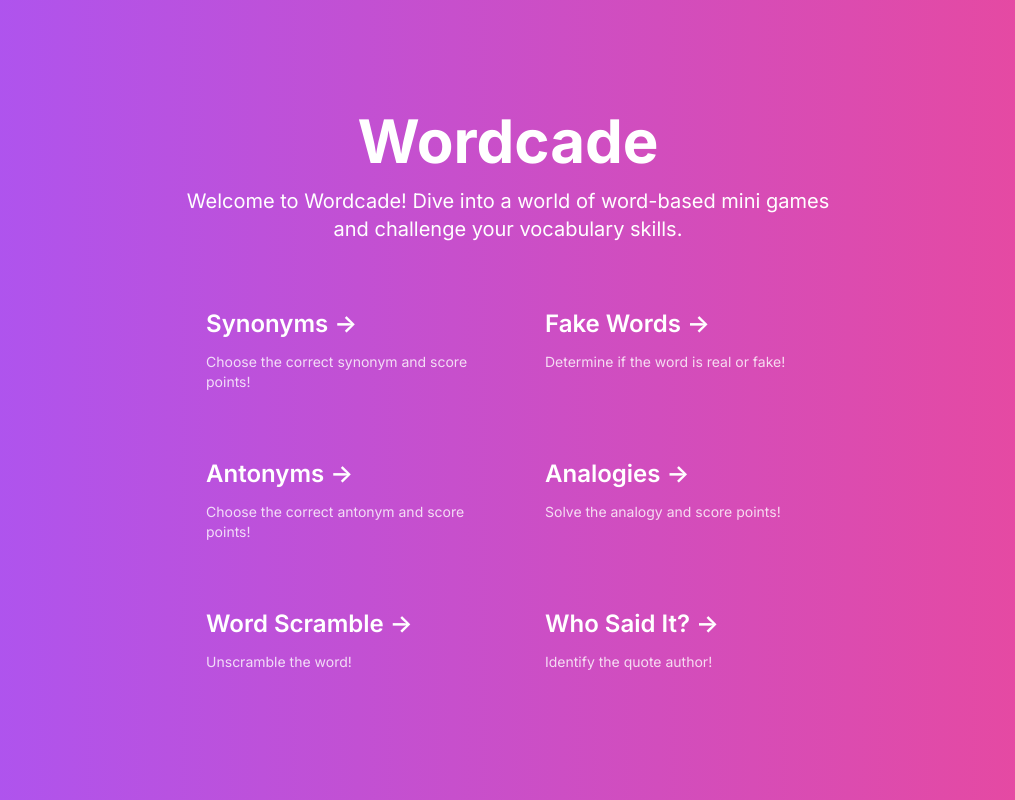
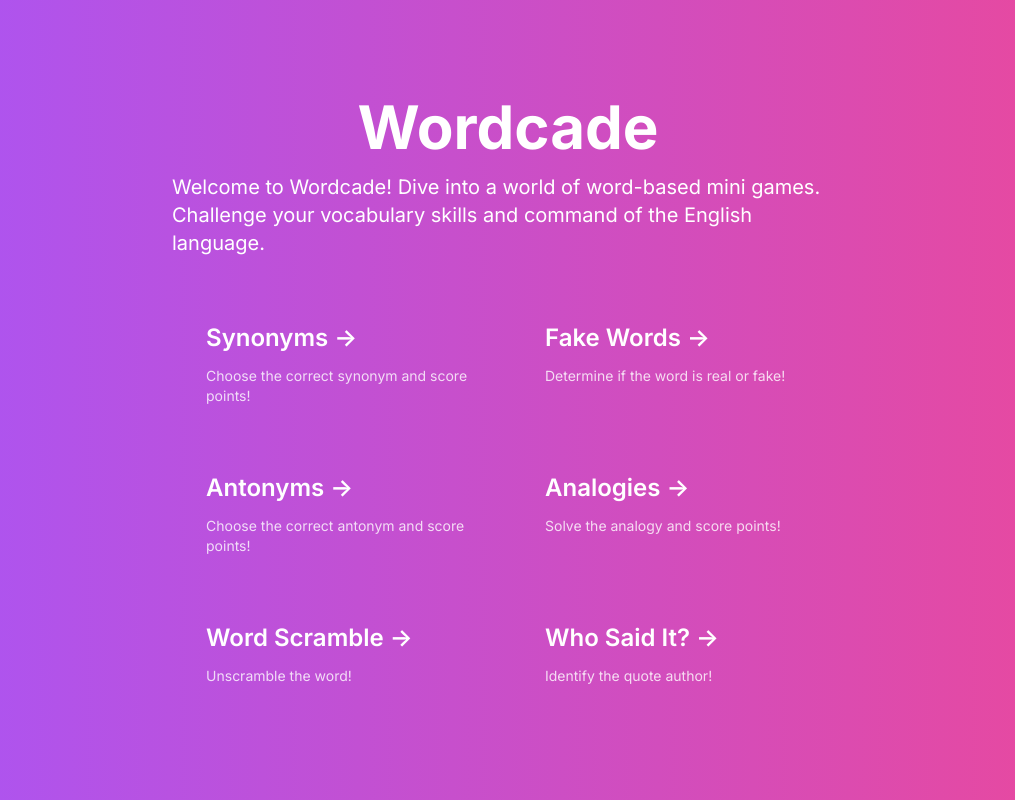
Before and after one commit to daltyboy11/wordcade, a Next.js app: page / in a window 1280 px wide. Shown: the whole page, without its empty margins (132-1147 px from the left). Built offline with nearby package versions, Linux system fonts and the light colour scheme.

Commit message:
update homepage description

```diff
--- a/app/page.tsx
+++ b/app/page.tsx
@@ -41,9 +41,9 @@ export default function Home() {
   return (
     <main className="flex min-h-screen flex-col items-center justify-center p-24 bg-gradient-to-r from-purple-500 to-pink-500 text-white">
       <h1 className="text-6xl font-bold mb-4">Wordcade</h1>
-      <p className="text-xl mb-12 text-center max-w-2xl">
-        Welcome to Wordcade! Dive into a world of word-based mini games and
-        challenge your vocabulary skills.
+      <p className="text-xl mb-12 max-w-2xl">
+        Welcome to Wordcade! Dive into a world of word-based mini games.
+        Challenge your vocabulary skills and command of the English language.
       </p>
 
       <div className="grid gap-8 text-center lg:grid-cols-2 lg:text-left">
```
